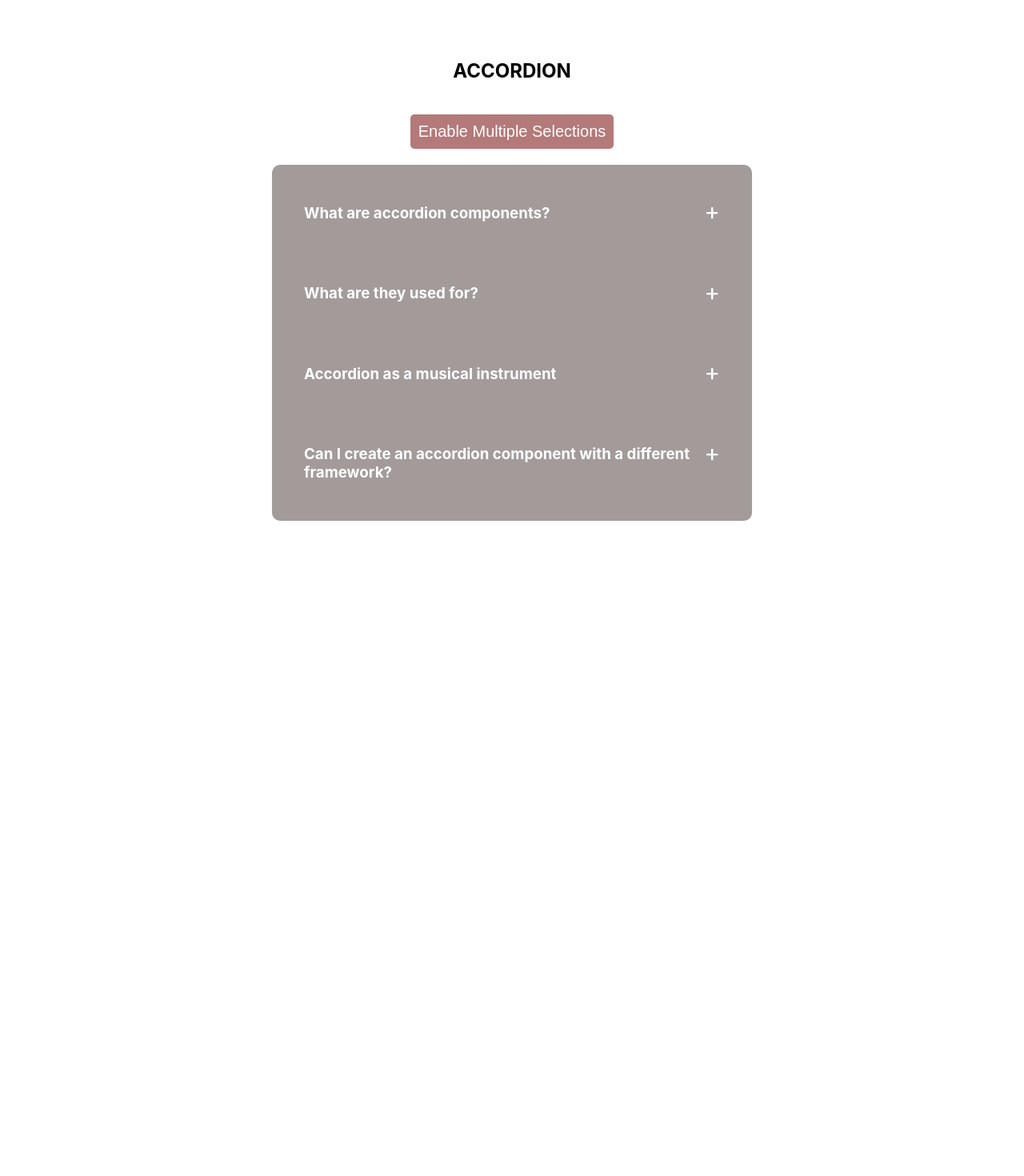
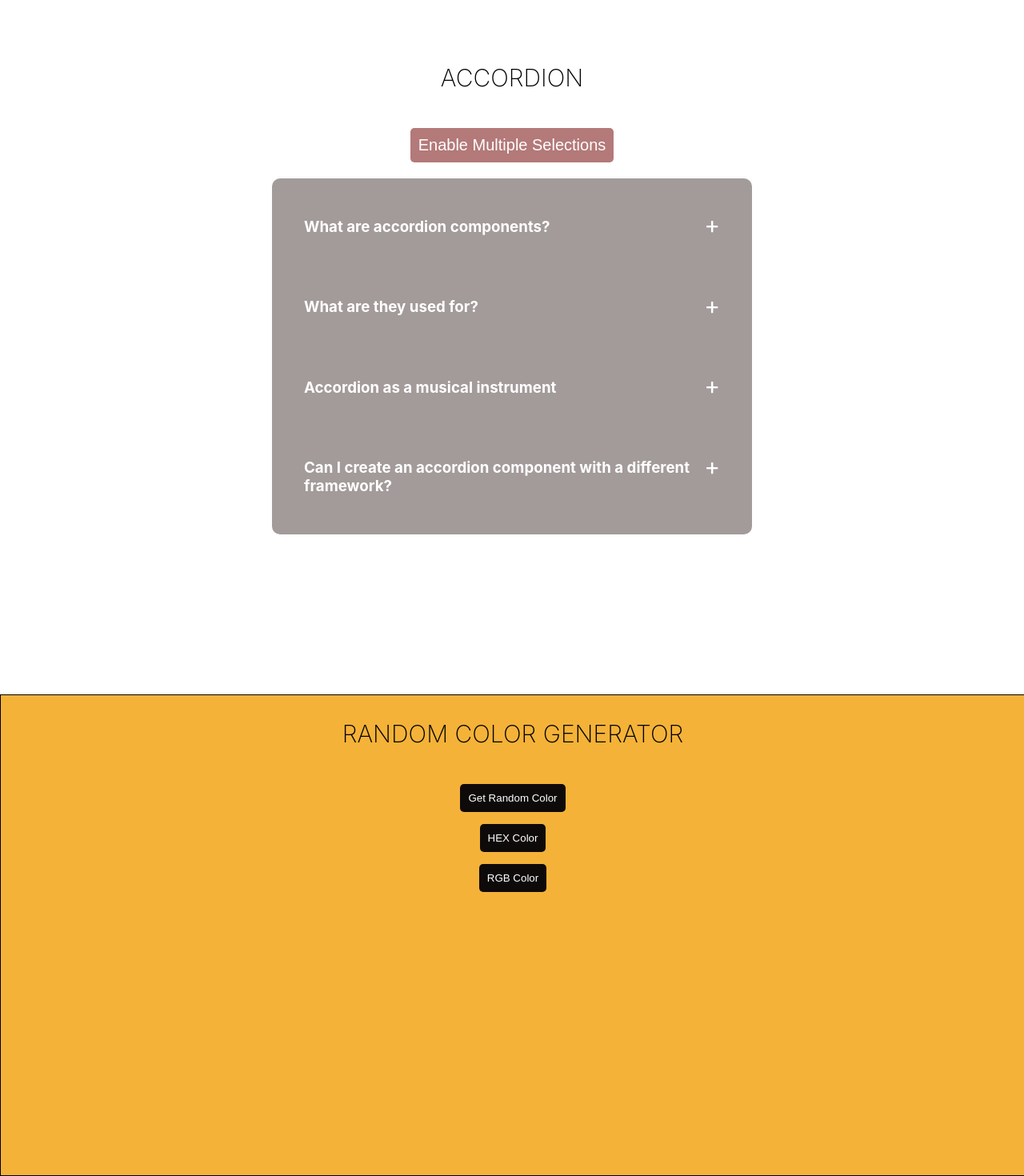
Before and after one commit to RebeccaPavelt/React_Practice, a React (Create React App) app: page / in a window 1280 px wide. Shown: the part 109-1579 px from the top of the page at 80% size. Before the commit the page ends 800 px from the top, so only its background shows below. Built offline with nearby package versions, Linux system fonts and the light colour scheme.

Commit message:
add_styling

```diff
--- a/src/App.js
+++ b/src/App.js
@@ -1,4 +1,5 @@
 import Accordion from "./components/accordion";
+import RandomColor from "./components/random_color";
 import styled from "styled-components";
 
 function App() {
@@ -6,6 +7,7 @@ function App() {
     <div>
       <Heading>React Projects for Practice</Heading>
       <Accordion />
+      <RandomColor />
     </div>
   );
 }
--- a/src/components/accordion/index.jsx
+++ b/src/components/accordion/index.jsx
@@ -25,7 +25,7 @@ export default function Accordion() {
 
   return (
     <div className="wrapper">
-      <h2>ACCORDION</h2>
+      <h2 className="heading">ACCORDION</h2>
       <button type="button" className="button" onClick={toggleButton}>
         {enableMultiSelections
           ? "Enable Single Selection"
--- a/src/components/accordion/styles.css
+++ b/src/components/accordion/styles.css
@@ -3,6 +3,11 @@
   flex-direction: column;
   align-items: center;
   gap: 20px;
+}
+
+.heading {
+  font-size: 30px;
+  font-weight: 200;
 }
 
 .accordion {
--- /dev/null
+++ b/src/components/random_color/index.jsx
@@ -0,0 +1,43 @@
+import styled from "styled-components";
+
+export default function RandomColor() {
+  return (
+    <Container>
+      <ButtonContainer>
+        <Heading>RANDOM COLOR GENERATOR</Heading>
+        <Button>Get Random Color</Button>
+        <Button>HEX Color</Button>
+        <Button>RGB Color</Button>
+      </ButtonContainer>
+    </Container>
+  );
+}
+
+const Container = styled.div`
+  margin-top: 200px;
+  width: 100vw;
+  height: 600px;
+  border: 1px solid black;
+  background-color: #f4b238;
+`;
+
+const ButtonContainer = styled.div`
+  display: flex;
+  flex-direction: column;
+  align-items: center;
+  gap: 15px;
+`;
+
+const Heading = styled.h3`
+  font-weight: 200;
+  font-size: 30px;
+`;
+
+const Button = styled.button`
+  padding: 10px;
+  border-radius: 5px;
+  background-color: #0f0a0a;
+  color: white;
+  border: none;
+  cursor: pointer;
+`;
```
